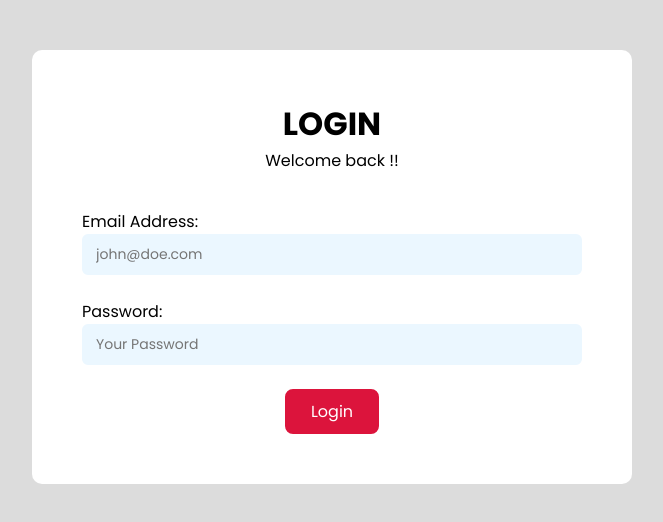
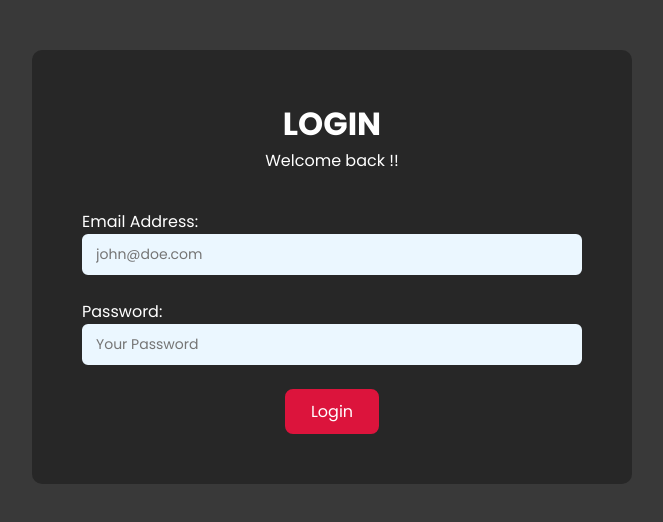
Before and after one commit to RuchitaSenjaliya/Trainee-todo, a React (Create React App) app: page /login in a window 1280 px wide. Shown: the top 522 px of the page, without its empty margins (308-971 px from the left). Built offline with nearby package versions, Linux system fonts and the light colour scheme.

Commit message:
dark mode in login screen

```diff
--- a/src/components/login/Login.css
+++ b/src/components/login/Login.css
@@ -1,5 +1,11 @@
 .login-bg {
     background-color: #dcdcdc;
+    min-height: 100vh;
+    padding: 50px;
+}
+
+.login-bg-dark {
+    background-color: #393939;
     min-height: 100vh;
     padding: 50px;
 }
@@ -13,16 +19,30 @@
     /* margin-top: 20px; */
 }
 
+.login-dark {
+    max-width: 600px;
+    margin: auto;
+    padding: 50px;
+    background-color: #272727;
+    border-radius: 10px;
+    color: #fff;
+    /* margin-top: 20px; */
+}
+
 .login h1,
-.login .para {
+.login .para,
+.login-dark h1,
+.login-dark .para {
     text-align: center;
 }
 
-.login .para {
+.login .para,
+.login-dark .para {
     margin-bottom: 36px;
 }
 
-.login .input {
+.login .input,
+.login-dark .input {
     width: 100%;
     padding: 8px 12px;
     font-size: 14px;
@@ -32,7 +52,8 @@
     /* margin: 0 0 20px; */
 }
 
-.login .invalid-input {
+.login .invalid-input,
+.login-dark .invalid-input {
     width: 100%;
     padding: 8px 12px;
     font-size: 14px;
@@ -46,11 +67,13 @@
     margin-bottom: 24px;
 }
 
-.login .input:focus-visible {
+.login .input:focus-visible,
+.login-dark .input:focus-visible {
     outline: 2px solid #6495ed;
 }
 
-.login .invalid-input:focus-visible {
+.login .invalid-input:focus-visible,
+.login-dark .invalid-input:focus-visible {
     outline: none;
 }
 
--- a/src/components/login/Login.jsx
+++ b/src/components/login/Login.jsx
@@ -1,10 +1,13 @@
-import React, { useState } from "react";
+import React, { useContext, useState } from "react";
 import "./Login.css";
 import { useNavigate } from "react-router-dom";
+import ModeContext from "../../context/mode-content";
 
 export default function Login() {
   const [enteredEmail, setEnteredEmail] = useState("");
   const [enteredPassword, setEnteredPassword] = useState("");
+
+  const { mode } = useContext(ModeContext);
 
   // const [enteredEmailIsValid, setEnteredEmailIsValid] = useState(false);
   // const [enteredPwdIsValid, setEnteredPwdIsValid] = useState(false);
@@ -106,8 +109,8 @@ export default function Login() {
 
   return (
     <>
-      <div className="login-bg">
-        <div className="login">
+      <div className={`${mode === "dark" ? "login-bg-dark" : "login-bg"}`}>
+        <div className={`${mode === "dark" ? "login-dark" : "login"}`}>
           <h1>LOGIN</h1>
           <p className="para">Welcome back !!</p>
           <form action="" onSubmit={loginHandler}>
--- a/src/context/mode-content.jsx
+++ b/src/context/mode-content.jsx
@@ -6,7 +6,7 @@ const ModeContext = React.createContext({
 });
 
 export const ModeContextProvider = (props) => {
-  const [mode, setMode] = useState("light");
+  const [mode, setMode] = useState("dark");
   const toggleMode = () => {
     if (mode === "light") {
       setMode("dark");
```
